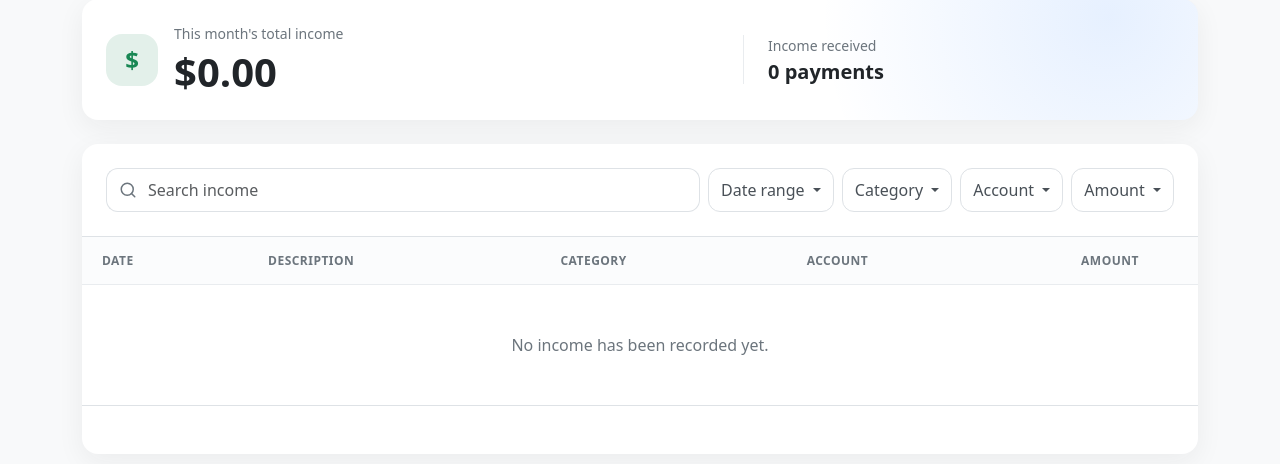
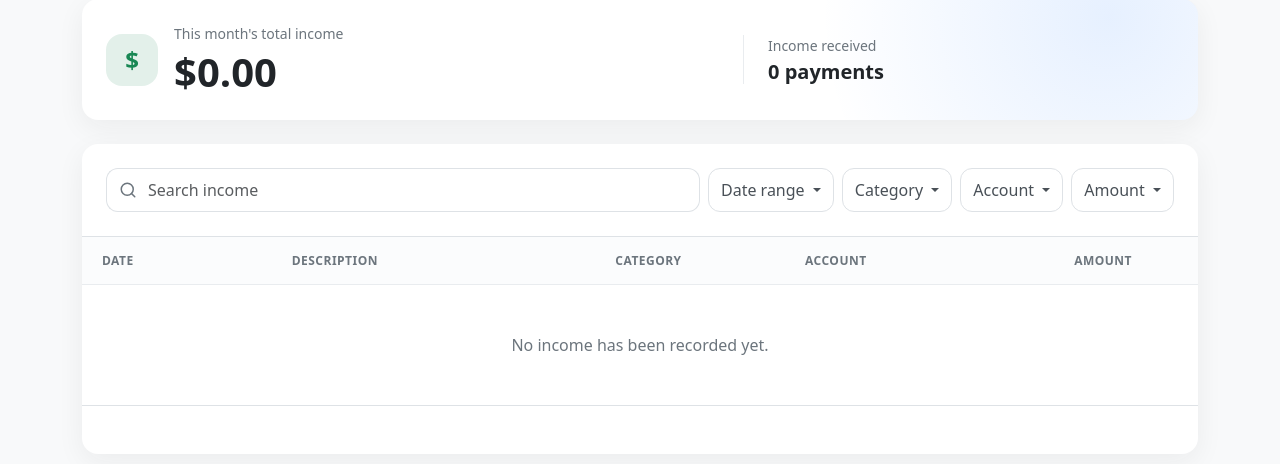
Before and after one commit to MottyFeferkorn/BudgetBoard, a Flask app: page /income in a window 1280 px wide. Shown: the part 242-706 px from the top of the page. Run offline with Flask 3, Linux system fonts and the light colour scheme; a user stored in the database is signed in; some libraries are stand-ins or nearby versions.

Commit message:
income optimizations

```diff
--- a/static/style.css
+++ b/static/style.css
@@ -499,6 +499,23 @@ main {
     border-radius: 0.85rem;
 }
 
+.income-table {
+    min-width: 760px;
+    table-layout: fixed;
+}
+
+.income-table .income-col-standard {
+    width: 17%;
+}
+
+.income-table .income-col-description {
+    width: 29%;
+}
+
+.income-table .income-col-account {
+    width: 20%;
+}
+
 .income-table thead th {
     padding: 0.9rem 1.25rem;
     border-bottom-color: #e9ecef;
@@ -526,7 +543,6 @@ main {
 }
 
 .income-table .income-amount-column {
-    width: 11rem;
     text-align: center;
     white-space: nowrap;
 }
--- a/templates/income.html
+++ b/templates/income.html
@@ -187,6 +187,13 @@
 
                     <div class="table-responsive">
                         <table class="table income-table align-middle mb-0">
+                            <colgroup>
+                                <col class="income-col-standard">
+                                <col class="income-col-description">
+                                <col class="income-col-standard">
+                                <col class="income-col-account">
+                                <col class="income-col-standard">
+                            </colgroup>
                             <thead>
                                 <tr>
                                     <th scope="col">Date</th>
```
Also changed, not shown: budget.db, 1 other file.
